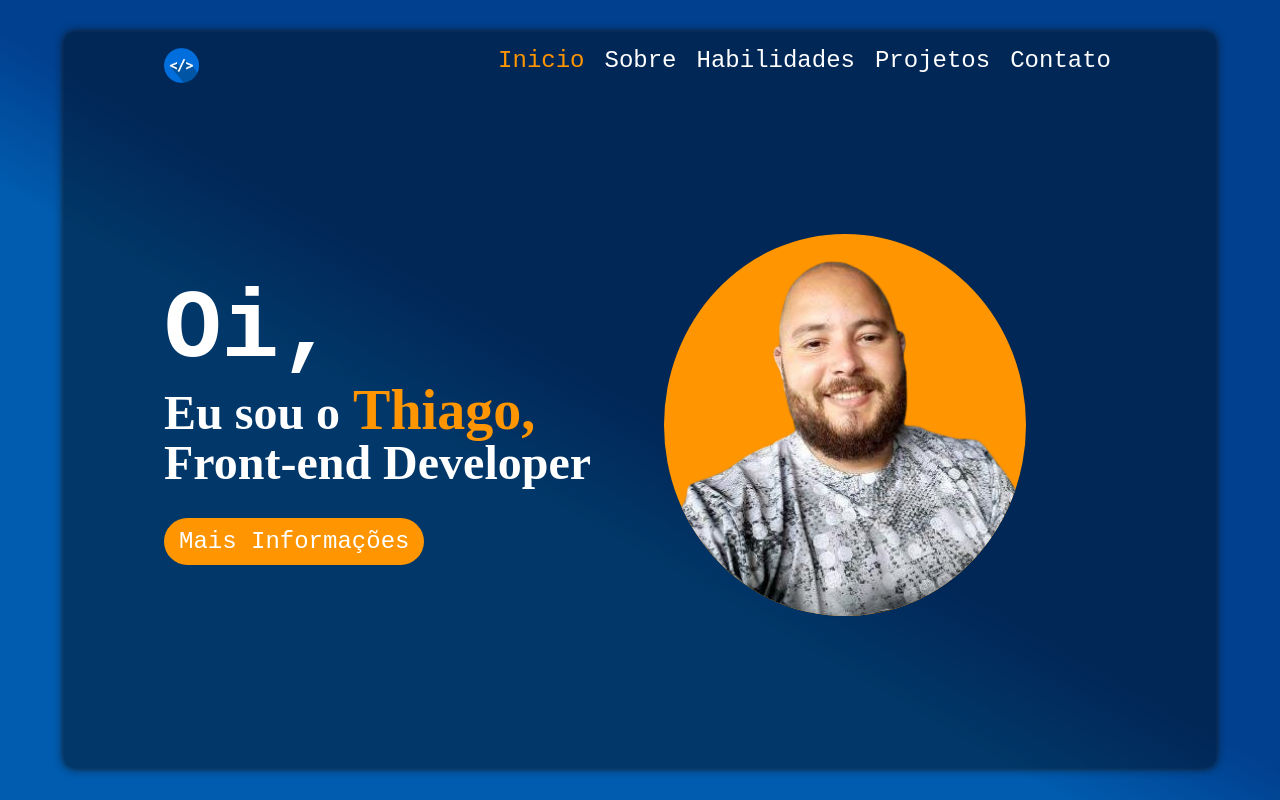
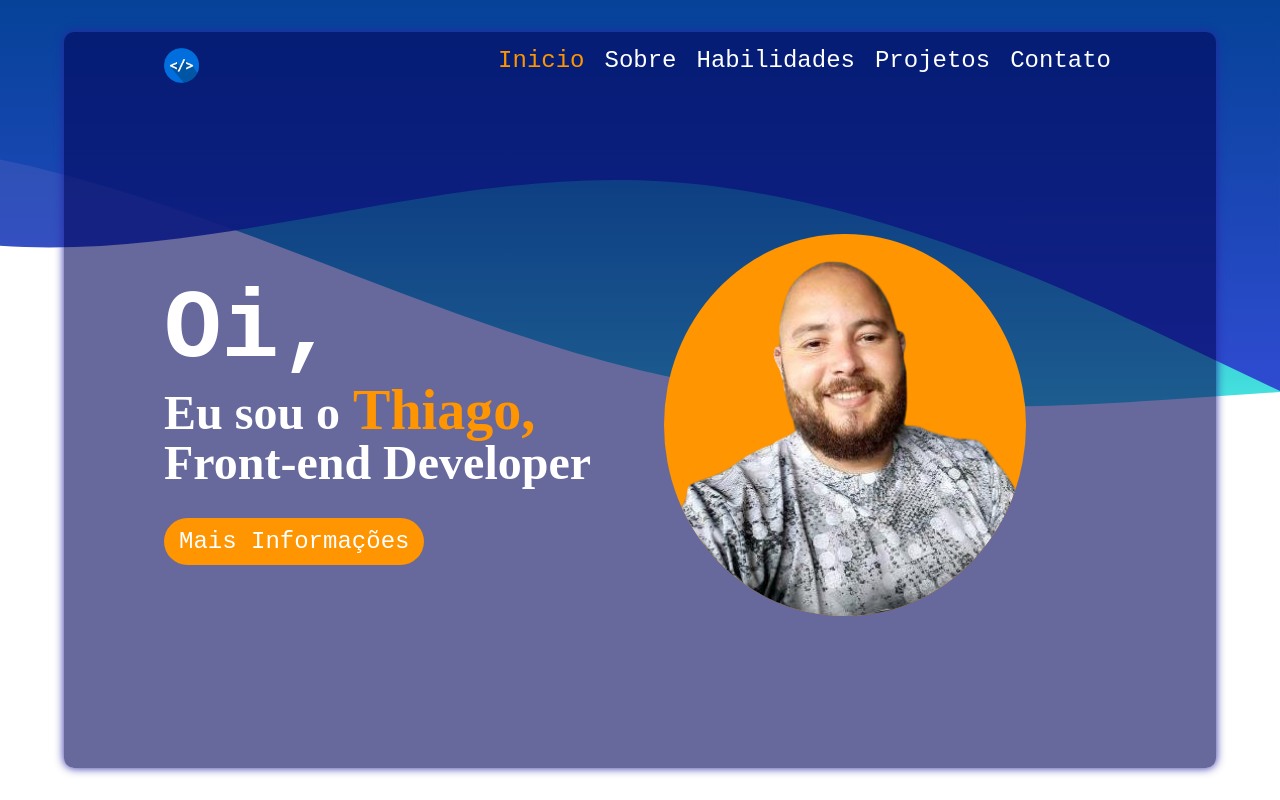
Before and after one commit to thiagonmiziara/Portifolio, a React (Create React App) app in the folder portifolio/: page / in a window 1280 px wide. Built offline with nearby package versions, Linux system fonts and the light colour scheme.

Commit message:
add background

```diff
--- a/portifolio/src/App.css
+++ b/portifolio/src/App.css
@@ -6,7 +6,7 @@
     min-height: 100vh;
     border-radius: 10px;
     flex-direction: column;
-    background: rgba(0, 0, 0, 0.4);
+    background: rgba(3, 4, 90, 0.6);
 }
 
 @media (min-width: 800px) {
@@ -16,6 +16,6 @@
         width: 90%;
         margin-top: 4vh;
         margin-bottom: 4vh;
-        box-shadow: 0 0 10px #121212;
+        box-shadow: 0 0 10px #2725a1;
     }
 }
--- a/portifolio/src/index.css
+++ b/portifolio/src/index.css
@@ -1,3 +1,4 @@
+
 * {
     padding: 0;
     margin: 0;
@@ -13,7 +14,8 @@ body {
     font-family: 'Source Code Pro', monospace;
     -webkit-font-smoothing: antialiased;
     -moz-osx-font-smoothing: grayscale;
-    background: linear-gradient(30deg, #015bae 40%, #01408f 50%) no-repeat;
+    /*background: linear-gradient(30deg, #015bae 40%, #01408f 50%) no-repeat;*/
+    background: url('./assets/bg.svg') no-repeat;
 }
 
 
```
Also changed, not shown: portifolio/src/assets/bg.svg (added).
